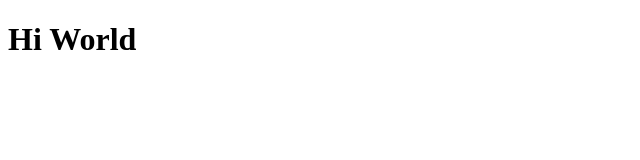
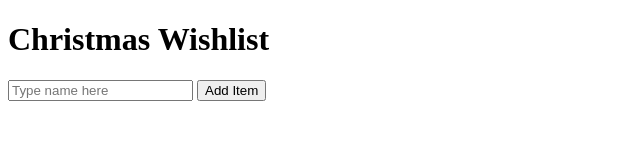
Before and after one commit to Antone08/Traceability-lab, a website: page public/index.html in a window 1280 px wide. Shown: the whole page, without its empty margins (0-640 px from the left). Drawn offline with Linux system fonts and the light colour scheme.

Commit message:
added feature

```diff
--- a/public/index.html
+++ b/public/index.html
@@ -7,6 +7,11 @@
     <title>Document</title>
 </head>
 <body>
-    <h1>Hi World</h1>
+    <h1>Christmas Wishlist</h1>
+    <form>
+        <input type="text" placeholder="Type name here"/>
+        <button>Add Item</button>
+    </form>
+
 </body>
 </html>
```
